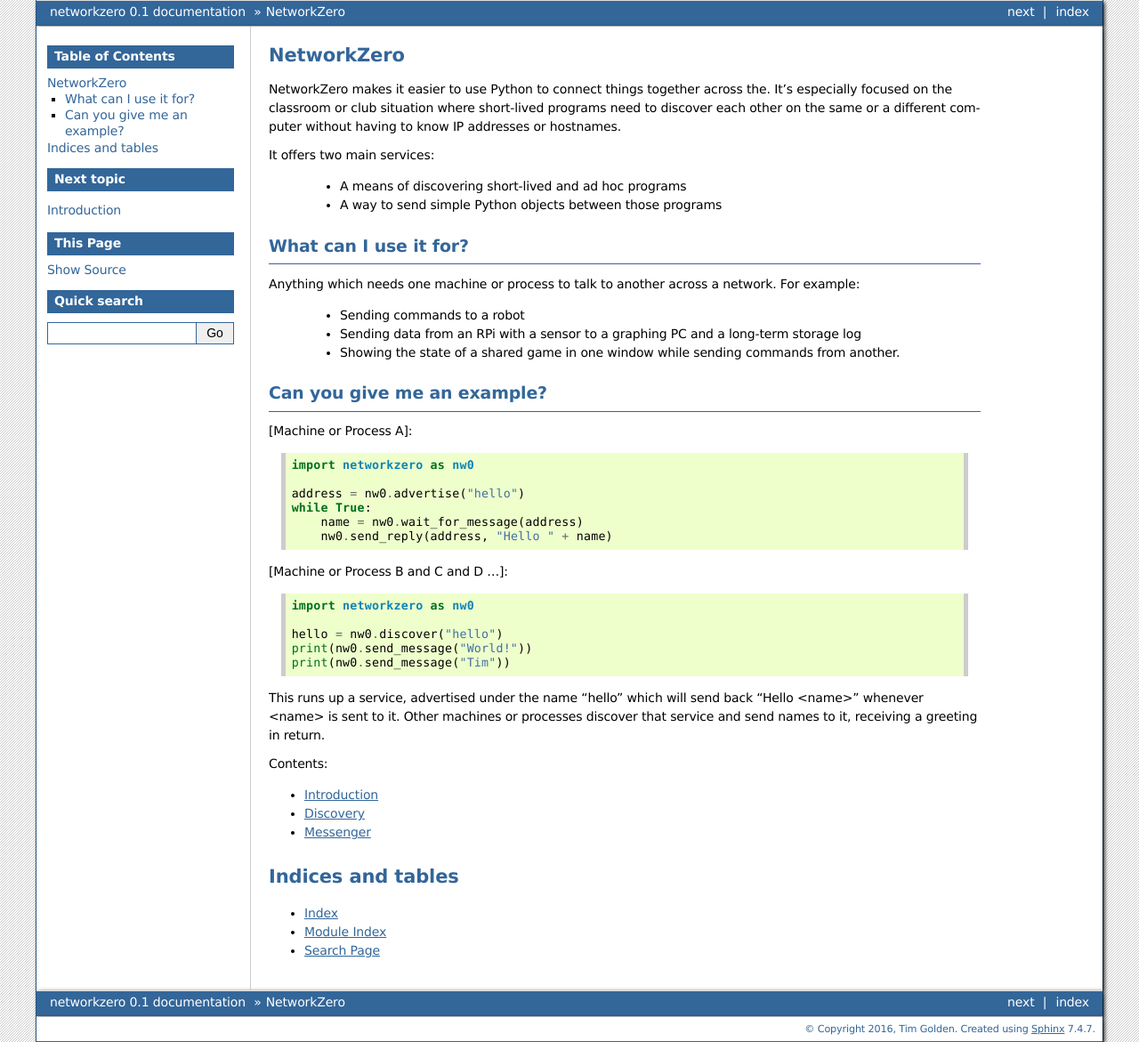
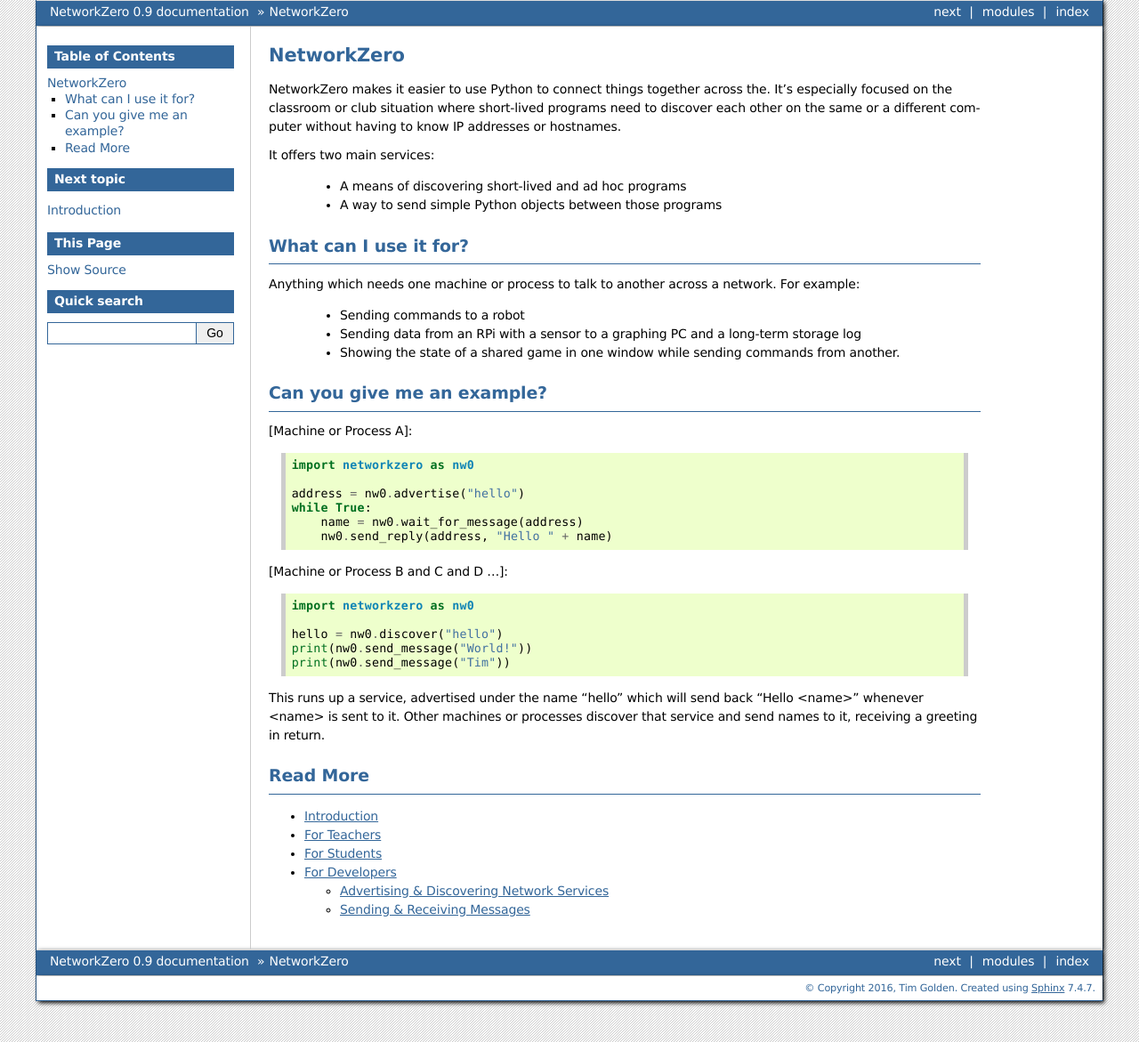
Before and after one commit to tjguk/networkzero, a Sphinx documentation site: the page built from docs/index.rst, in a window 1280 px wide. Shown: the whole page at 89% size. Built offline with Sphinx 7.4.7, drawn with Linux system fonts in a browser that asks for light colours.

```diff
--- a/docs/README.txt
+++ /dev/null
@@ -1 +0,0 @@
-Documentation directory
--- a/docs/conf.py
+++ b/docs/conf.py
@@ -1,8 +1,8 @@
 #!/usr/bin/env python3
 # -*- coding: utf-8 -*-
 #
-# networkzero documentation build configuration file, created by
-# sphinx-quickstart on Fri Apr  1 16:06:24 2016.
+# NetworkZero documentation build configuration file, created by
+# sphinx-quickstart on Thu Apr  7 10:02:05 2016.
 #
 # This file is execfile()d with the current directory set to its
 # containing dir.
@@ -30,9 +30,7 @@ sys.path.insert(0, os.path.abspath('..'))
 # extensions coming with Sphinx (named 'sphinx.ext.*') or your custom
 # ones.
 extensions = [
-    #~ 'sphinx.ext.autodoc',
-    #~ 'sphinx.ext.todo',
-    'sphinx.ext.viewcode',
+    'sphinx.ext.autodoc',
 ]
 
 # Add any paths that contain templates here, relative to this directory.
@@ -50,7 +48,7 @@ source_suffix = '.rst'
 master_doc = 'index'
 
 # General information about the project.
-project = 'networkzero'
+project = 'NetworkZero'
 copyright = '2016, Tim Golden'
 author = 'Tim Golden'
 
@@ -59,16 +57,16 @@ author = 'Tim Golden'
 # built documents.
 #
 # The short X.Y version.
-version = '0.1'
+version = '0.9'
 # The full version, including alpha/beta/rc tags.
-release = '0.1'
+release = '0.9'
 
 # The language for content autogenerated by Sphinx. Refer to documentation
 # for a list of supported languages.
 #
 # This is also used if you do content translation via gettext catalogs.
 # Usually you set "language" from the command line for these cases.
-language = 'en'
+language = None
 
 # There are two options for replacing |today|: either, you set today to some
 # non-false value, then it is used:
@@ -106,7 +104,7 @@ pygments_style = 'sphinx'
 #keep_warnings = False
 
 # If true, `todo` and `todoList` produce output, else they produce nothing.
-todo_include_todos = True
+todo_include_todos = False
 
 
 # -- Options for HTML output ----------------------------------------------
@@ -125,7 +123,7 @@ html_theme = 'bizstyle'
 
 # The name for this set of Sphinx documents.
 # "<project> v<release> documentation" by default.
-#html_title = 'networkzero v'
+#html_title = 'NetworkZero v0.9'
 
 # A shorter title for the navigation bar.  Default is the same as html_title.
 #html_short_title = None
@@ -207,7 +205,7 @@ html_static_path = ['_static']
 #html_search_scorer = 'scorer.js'
 
 # Output file base name for HTML help builder.
-htmlhelp_basename = 'networkzerodoc'
+htmlhelp_basename = 'NetworkZerodoc'
 
 # -- Options for LaTeX output ---------------------------------------------
 
@@ -229,8 +227,8 @@ latex_elements = {
 # (source start file, target name, title,
 #  author, documentclass [howto, manual, or own class]).
 latex_documents = [
-    (master_doc, 'networkzero.tex', 'networkzero Documentation',
-     'Author', 'manual'),
+    (master_doc, 'NetworkZero.tex', 'NetworkZero Documentation',
+     'Tim Golden', 'manual'),
 ]
 
 # The name of an image file (relative to this directory) to place at the top of
@@ -259,7 +257,7 @@ latex_documents = [
 # One entry per manual page. List of tuples
 # (source start file, name, description, authors, manual section).
 man_pages = [
-    (master_doc, 'networkzero', 'networkzero Documentation',
+    (master_doc, 'networkzero', 'NetworkZero Documentation',
      [author], 1)
 ]
 
@@ -273,8 +271,8 @@ man_pages = [
 # (source start file, target name, title, author,
 #  dir menu entry, description, category)
 texinfo_documents = [
-    (master_doc, 'networkzero', 'networkzero Documentation',
-     author, 'networkzero', 'One line description of project.',
+    (master_doc, 'NetworkZero', 'NetworkZero Documentation',
+     author, 'NetworkZero', 'One line description of project.',
      'Miscellaneous'),
 ]
 
@@ -289,73 +287,3 @@ texinfo_documents = [
 
 # If true, do not generate a @detailmenu in the "Top" node's menu.
 #texinfo_no_detailmenu = False
-
-
-# -- Options for Epub output ----------------------------------------------
-
-# Bibliographic Dublin Core info.
-epub_title = project
-epub_author = author
-epub_publisher = author
-epub_copyright = copyright
-
-# The basename for the epub file. It defaults to the project name.
-#epub_basename = project
-
-# The HTML theme for the epub output. Since the default themes are not
-# optimized for small screen space, using the same theme for HTML and epub
-# output is usually not wise. This defaults to 'epub', a theme designed to save
-# visual space.
-#epub_theme = 'epub'
-
-# The language of the text. It defaults to the language option
-# or 'en' if the language is not set.
-#epub_language = ''
-
-# The scheme of the identifier. Typical schemes are ISBN or URL.
-#epub_scheme = ''
-
-# The unique identifier of the text. This can be a ISBN number
-# or the project homepage.
-#epub_identifier = ''
-
-# A unique identification for the text.
-#epub_uid = ''
-
-# A tuple containing the cover image and cover page html template filenames.
-#epub_cover = ()
-
-# A sequence of (type, uri, title) tuples for the guide element of content.opf.
-#epub_guide = ()
-
-# HTML files that should be inserted before the pages created by sphinx.
-# The format is a list of tuples containing the path and title.
-#epub_pre_files = []
-
-# HTML files that should be inserted after the pages created by sphinx.
-# The format is a list of tuples containing the path and title.
-#epub_post_files = []
-
-# A list of files that should not be packed into the epub file.
-epub_exclude_files = ['search.html']
-
-# The depth of the table of contents in toc.ncx.
-#epub_tocdepth = 3
-
-# Allow duplicate toc entries.
-#epub_tocdup = True
-
-# Choose between 'default' and 'includehidden'.
-#epub_tocscope = 'default'
-
-# Fix unsupported image types using the Pillow.
-#epub_fix_images = False
-
-# Scale large images.
-#epub_max_image_width = 0
-
-# How to display URL addresses: 'footnote', 'no', or 'inline'.
-#epub_show_urls = 'inline'
-
-# If false, no index is generated.
-#epub_use_index = True
--- a/docs/index.rst
+++ b/docs/index.rst
@@ -47,19 +47,13 @@ which will send back "Hello <name>" whenever <name> is sent to it.
 Other machines or processes discover that service and send
 names to it, receiving a greeting in return.
 
-
-Contents:
+Read More
+---------
 
 .. toctree::
    :maxdepth: 2
 
    intro
-   discovery
-   messenger
-
-Indices and tables
-==================
-
-* :ref:`genindex`
-* :ref:`modindex`
-* :ref:`search`
+   for-teachers
+   for-students
+   for-developers
```
Also changed, not shown: docs/discovery.rst (+31 -2 lines), docs/for-developers.rst (added, +8 -0 lines), docs/messenger.rst (+37 -2 lines), docs/networkzero.rst (deleted, +0 -70 lines), 3 other files.
